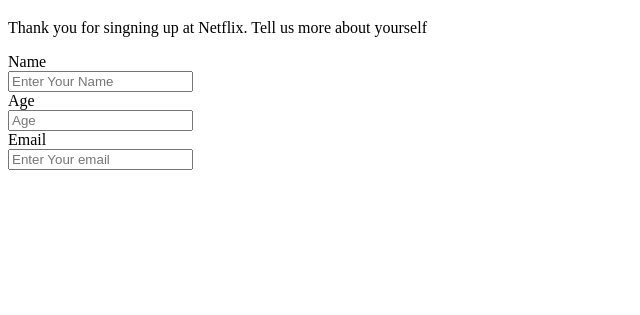
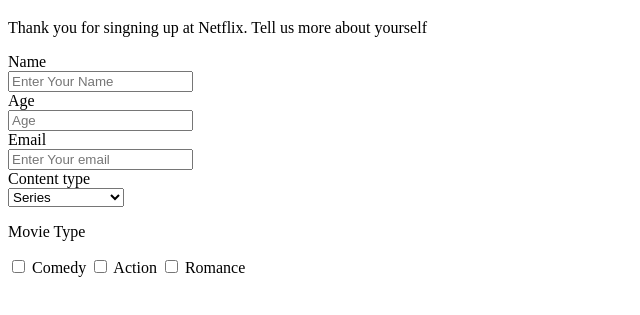
Before and after one commit to aybikeceylan/-Netflix-Survey-Form, a plain HTML site: page solution/index.html in a window 1280 px wide. Shown: the part 61-376 px from the top of the page, without its empty margins (0-640 px from the left). Drawn offline with Linux system fonts and the light colour scheme.

Commit message:
scnd thrd forms

```diff
--- a/solution/index.html
+++ b/solution/index.html
@@ -13,21 +13,39 @@
             <p>Thank you for singning up at Netflix. Tell us more about yourself</p>
         </header>
         <section id="survey-form">
+            <form action="result.html" method="get">
                 <div class="box">
-                <form action="result.html" method="get">
                         <label for="name">Name</label><br>
                         <input type="text" id="name" name="name" placeholder="Enter Your Name"><br>
                         <label for="age">Age</label><br>
                         <input type="text" id="age" name="age" placeholder="Age" ><br>
                         <label for="Email">Email</label><br>
                         <input type="text" id="Email" name="Email" placeholder="Enter Your email" ><br>
-                </form>
+
                 </div>
                 <div class="box">
+                        <label for="series">Content type</label>
+                        <br>
+                        <select name="series" id="series" size="1">
+                            <option selected disabled hidden>Series</option>
+                            <option value="Documentary">Documentary</option>
+                            <option value="TV-Shows">TV Shows</option>
+                            <option value="Movies">Movies</option>
+                            <option value="Netflix-Originals">Netflix Originals</option>
+                        </select>
+                </div>
+                <div class="box">
+                    <p>Movie Type</p>
+                    <input type="checkbox" name="type1" id="Comedy" value="Comedy">
+                    <label for="Comedy">Comedy</label>
+                    <input type="checkbox" name="type2" id="Action" value="Action">
+                    <label for="Action">Action</label>
+                    <input type="checkbox" name="type3" id="Romance" value="Romance">
+                    <label for="Romance">Romance</label>
 
                 </div>
                 <div class="box"></div>
-            <div class="box"></div>
+            </form>
         </section>
     </div>
 </body>
```
Lines whose indentation alone changed are shown as unchanged.
